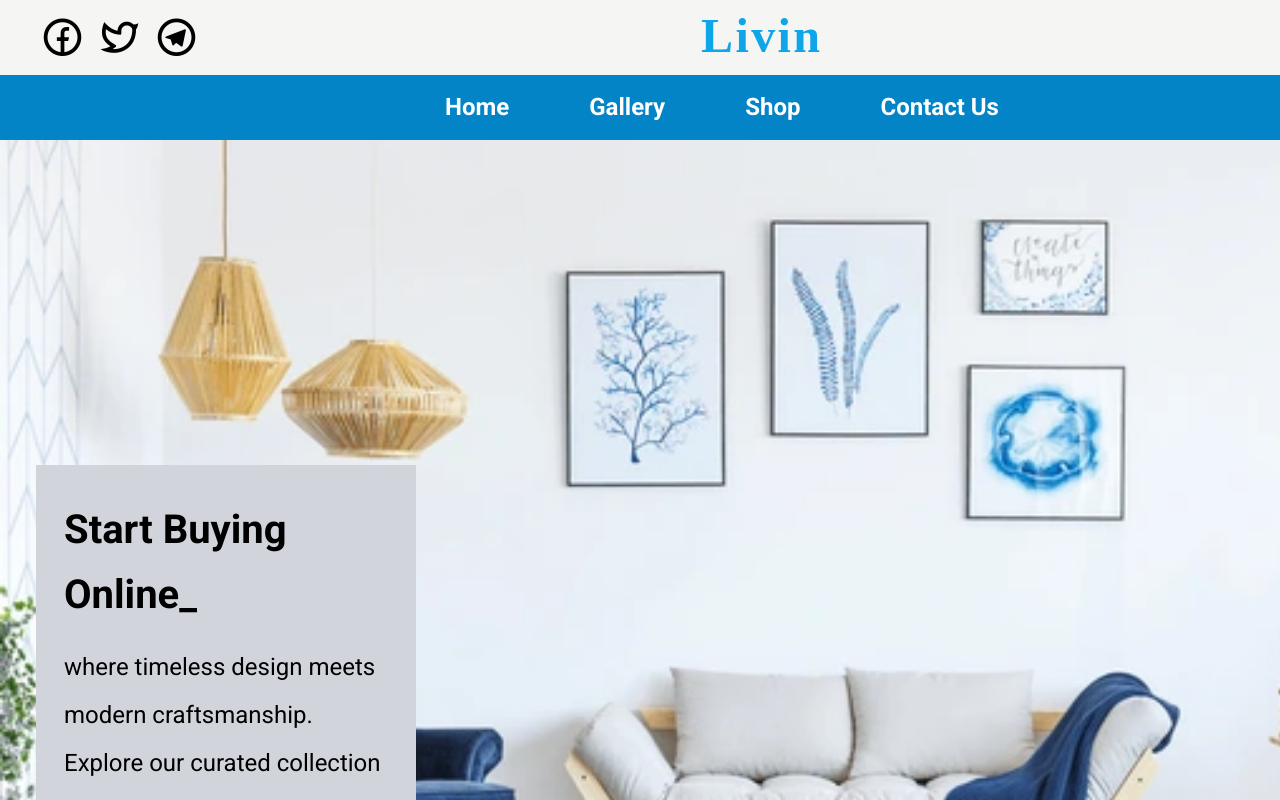
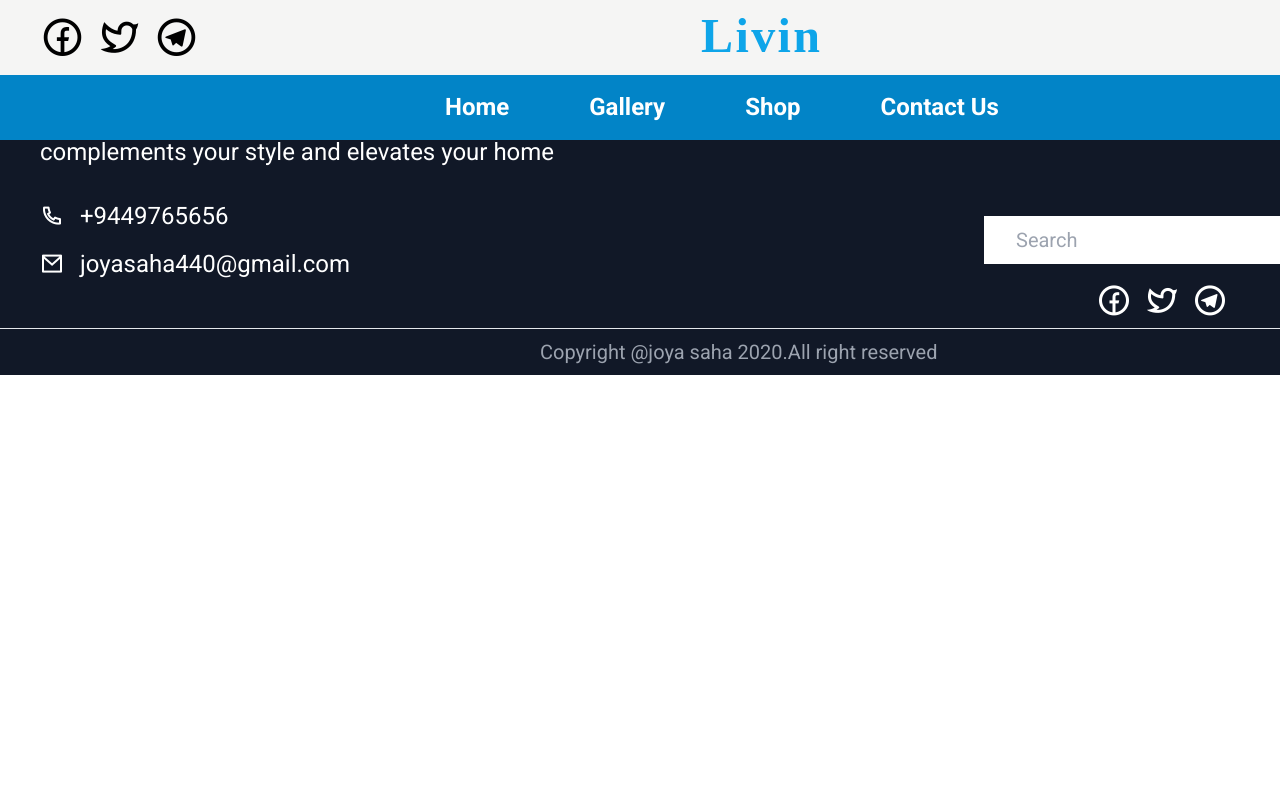
Before and after one commit to joyasaha1004/furniture-website, a React (Vite) app: page / in a window 1280 px wide. Shown: the top 800 px of the page. Built offline with nearby package versions, Linux system fonts and the light colour scheme; a web font is replaced by a local one.

Commit message:
added what changed

```diff
--- a/src/App.jsx
+++ b/src/App.jsx
@@ -19,7 +19,7 @@ function App() {
   <Navbar/>
   <Routes>
 
-  <Route path="/" element={<Hero/>}/>
+  <Route path="/hero" element={<Hero/>}/>
     <Route path="/gallery" element={<Gallery/>}/>
     <Route path="/shop" element={<Shop/>}/>
     <Route path="/contact" element={<Contact/>}/>
--- a/src/Components/Navbar/Navbar.jsx
+++ b/src/Components/Navbar/Navbar.jsx
@@ -86,7 +86,7 @@ const Navbar = () => {
 
 
               <ul className="text-stone full text-lg flex grid  gap-2 font-bold font-sans text-center dark:text-white">
-              <li><Link to="/"> Home</Link></li>
+              <li><Link to="/hero"> Home</Link></li>
                        <li><Link to="/gallery">Gallery</Link></li>
                        <li><Link to="/shop">Shop</Link></li>
                        <li><Link to="/contact">Contact Us</Link></li>
```
